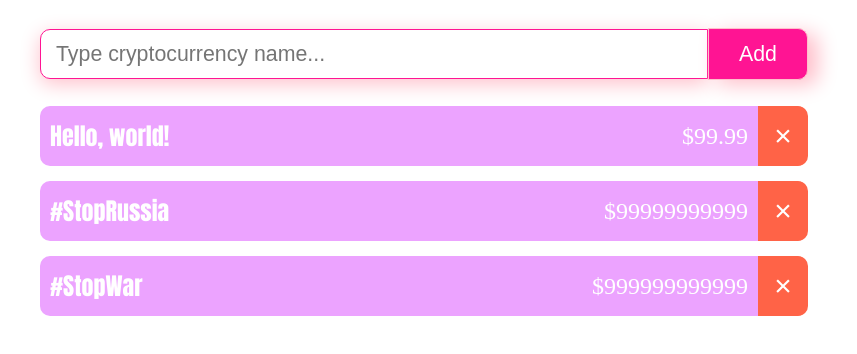
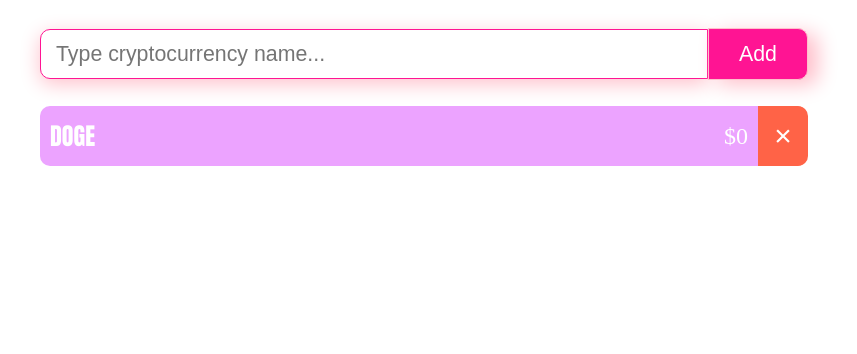
Before and after one commit to summerlightningman/dsr-l4-crypto-monitor-hooks, a React (Create React App) app: page / in a window 1280 px wide. Shown: the top 354 px of the page, without its empty margins (216-1073 px from the left). Built offline with nearby package versions, Linux system fonts and the light colour scheme.

Commit message:
added cryptocurrency list to app

```diff
--- a/src/components/app.tsx
+++ b/src/components/app.tsx
@@ -1,15 +1,32 @@
 import React from 'react';
 import Search from "./search";
 import Main from "./styled/main";
+
+import {AppProps, AppState} from "../types/app";
 import CurrencyList from "./currency-list";
 
-class App extends React.Component {
-  render() {
-    return <Main>
-      <Search/>
-      <CurrencyList/>
-    </Main>
-  }
+
+class App extends React.Component<AppProps, AppState> {
+    constructor(props: AppProps) {
+        super(props);
+
+        this.state = {
+            cryptocurrencyList: [
+                {
+                    name: 'DOGE',
+                    price: 0
+                }
+            ]
+        }
+    }
+
+
+    render() {
+        return <Main>
+            <Search/>
+            <CurrencyList currencyList={this.state.cryptocurrencyList}/>
+        </Main>
+    }
 }
 
 export default App;
--- a/src/components/currency-list.tsx
+++ b/src/components/currency-list.tsx
@@ -4,26 +4,9 @@ import CurrencyContainer from "./styled/currency-container";
 import CurrencyItem from "./currency-item";
 
 class CurrencyList extends React.Component<CurrencyListProps, CurrencyListState> {
-    constructor(props: CurrencyListProps) {
-        super(props);
-
-        this.state = {
-            currencyList: [{
-                name: 'Hello, world!',
-                price: 99.99
-            }, {
-                name: '#StopRussia',
-                price: 99999999999
-            }, {
-                name: '#StopWar',
-                price: 999999999999
-            }]
-        }
-    }
-
     render() {
         return <CurrencyContainer>
-            {this.state.currencyList.map(currency => <CurrencyItem {...currency} />)}
+            {this.props.currencyList.map(currency => <CurrencyItem {...currency} />)}
         </CurrencyContainer>
     }
 }
--- a/src/types/app.ts
+++ b/src/types/app.ts
@@ -1,7 +1,9 @@
+import {CurrencyList} from "./currency-list";
+
 export interface AppProps {
 
 }
 
 export interface AppState {
-
+    cryptocurrencyList: CurrencyList
 }
--- a/src/types/currency-list.ts
+++ b/src/types/currency-list.ts
@@ -3,9 +3,9 @@ import {Currency} from "./currency";
 export type CurrencyList = Currency[];
 
 export interface CurrencyListProps {
-
+    currencyList: CurrencyList
 }
 
 export interface CurrencyListState {
-    currencyList: CurrencyList
+
 }
```
